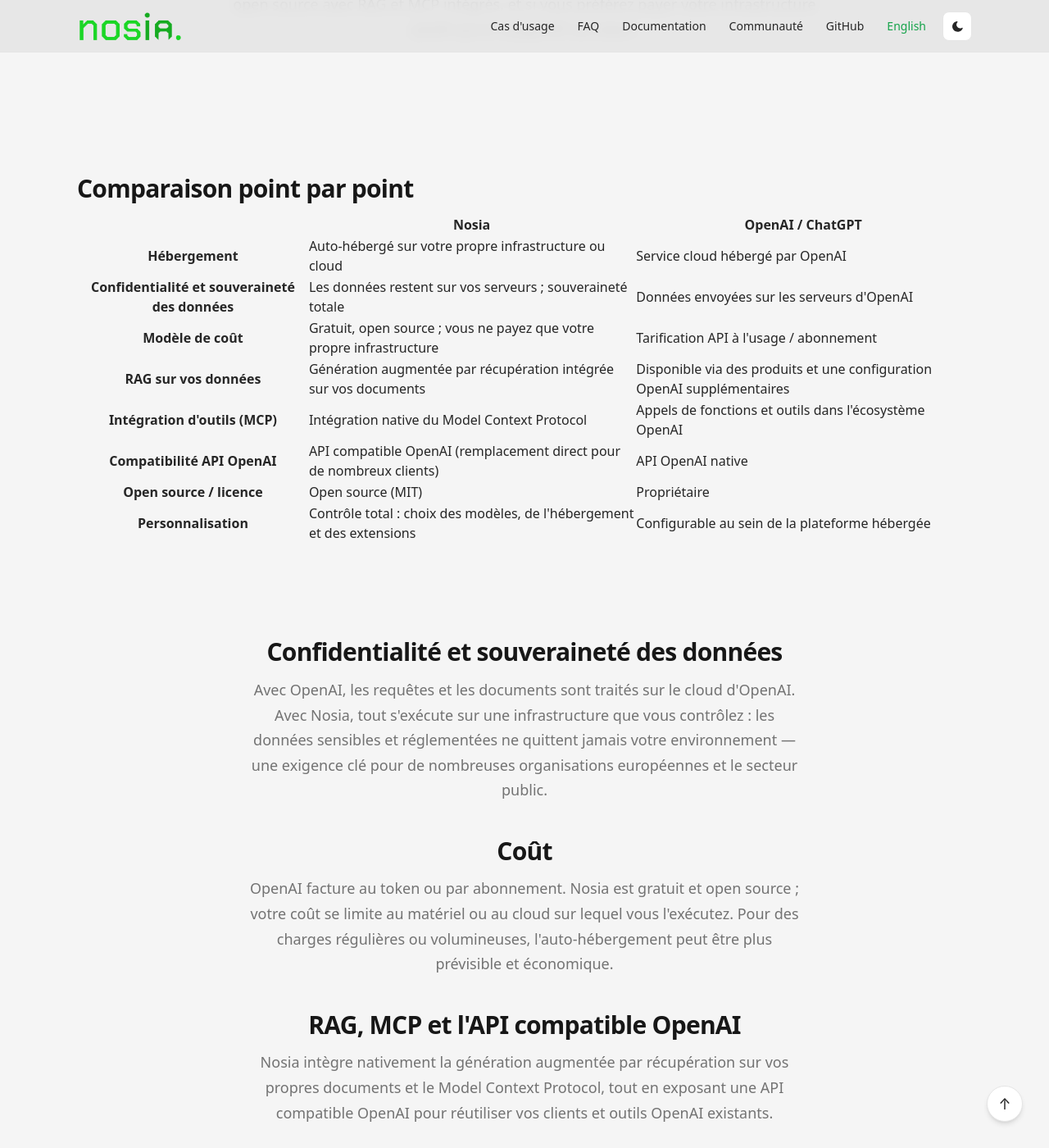
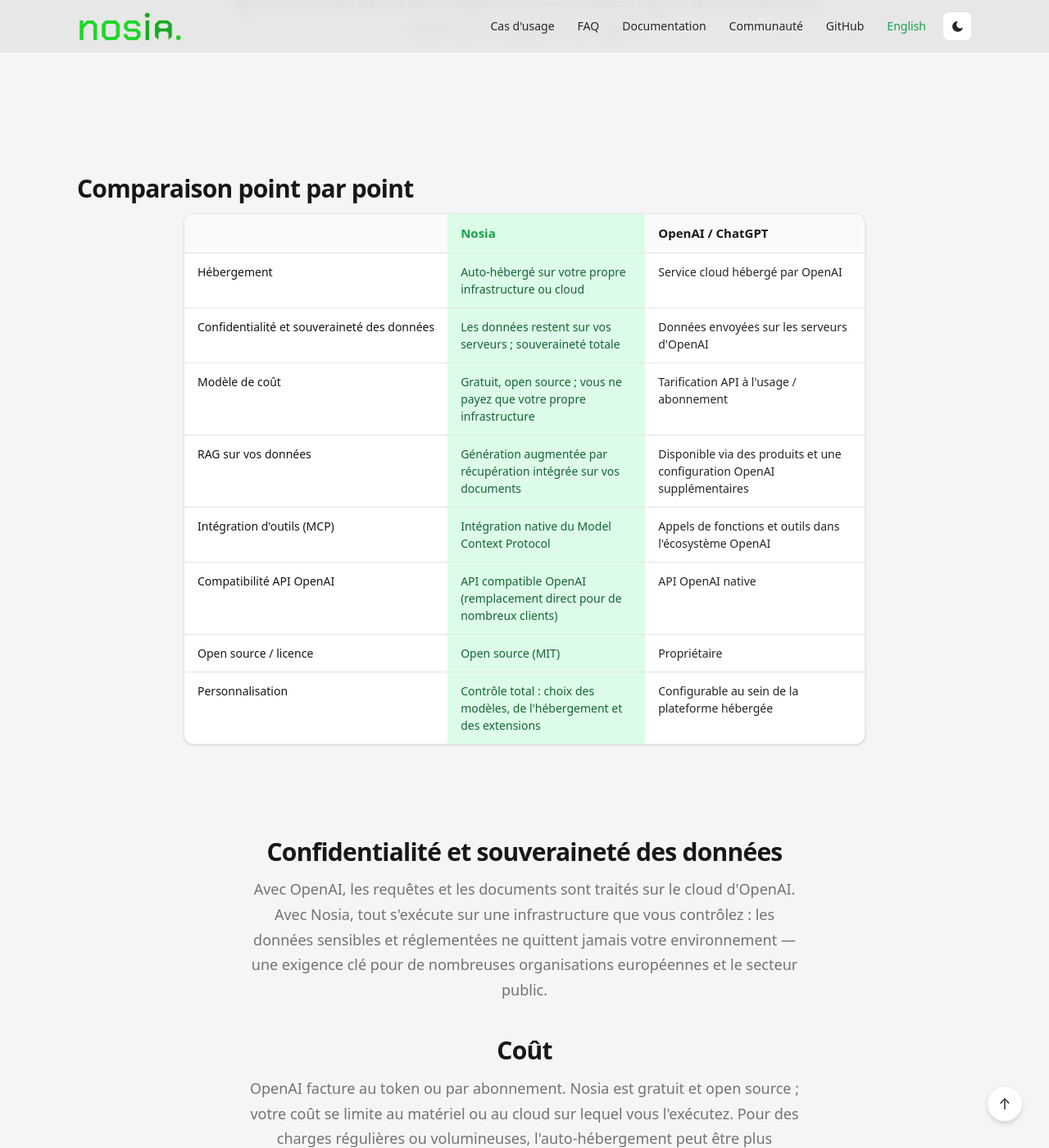
Before and after one commit to dilolabs/nosia-ai, a Jekyll site: the page built from nosia-vs-openai.md, in a window 1280 px wide and 1400 px high, scrolled down 644 px. Shown: the whole window at 82% size. Built offline with Jekyll 4.4.1, drawn with Linux system fonts in a browser that asks for light colours.

Commit message:
fix: comparison table style

```diff
--- a/_includes/comparison-table.html
+++ b/_includes/comparison-table.html
@@ -5,6 +5,7 @@
         rows=page.comparison %}
   where page.comparison is a list of { dimension, a, b } maps.
 {%- endcomment -%}
+<div class="comparison-table-wrap nosia-scroll">
   <table class="comparison-table">
     <thead>
       <tr><th></th><th>{{ include.col_a }}</th><th>{{ include.col_b }}</th></tr>
@@ -19,3 +20,4 @@
       {%- endfor -%}
     </tbody>
   </table>
+</div>
--- a/assets/css/style.css
+++ b/assets/css/style.css
@@ -527,6 +527,89 @@ a.card:hover {
 }
 
 /* ===================================================================
+   COMPARISON TABLE — card surface, token borders, flat elevation,
+   green-accented "Nosia" column (first data column). Mirrors the
+   design system: light-first, 1px borders, shadow-sm, class-based dark.
+   =================================================================== */
+.comparison-table-wrap {
+  max-width: 52rem;
+  margin: 0 auto;
+  overflow-x: auto;
+  background: var(--surface-card);
+  border: 1px solid var(--border);
+  border-radius: var(--radius-xl);
+  box-shadow: var(--shadow-sm);
+  transition: background-color var(--duration) var(--ease),
+              border-color var(--duration) var(--ease);
+}
+
+.comparison-table {
+  width: 100%;
+  border-collapse: collapse;
+  font-size: var(--text-sm);
+  color: var(--text-body);
+}
+
+.comparison-table th,
+.comparison-table td {
+  padding: var(--space-3) var(--space-4);
+  text-align: left;
+  vertical-align: top;
+  border-bottom: 1px solid var(--border);
+}
+
+.comparison-table tbody tr:last-child th,
+.comparison-table tbody tr:last-child td {
+  border-bottom: none;
+}
+
+/* Column headers */
+.comparison-table thead th {
+  background: var(--surface-sunken);
+  color: var(--text-strong);
+  font-weight: var(--weight-semibold);
+  font-size: var(--text-15);
+  white-space: nowrap;
+}
+
+/* Row header = the dimension label */
+.comparison-table tbody th[scope="row"] {
+  font-weight: var(--weight-medium);
+  color: var(--text-strong);
+  white-space: nowrap;
+}
+
+/* Highlight the Nosia column (first data column) with the house green tint */
+.comparison-table thead th:nth-child(2),
+.comparison-table tbody td:nth-child(2) {
+  background: var(--accent-soft);
+  color: var(--accent-soft-text);
+  font-weight: var(--weight-medium);
+}
+
+.comparison-table thead th:nth-child(2) {
+  color: var(--accent-strong);
+  font-weight: var(--weight-bold);
+}
+
+.dark .comparison-table thead th:nth-child(2) {
+  color: var(--accent-soft-text);
+}
+
+/* Row hover uses the house green hover tint */
+.comparison-table tbody tr:hover th[scope="row"],
+.comparison-table tbody tr:hover td {
+  background: var(--hover-tint);
+  color: var(--accent-soft-text);
+}
+
+@media (max-width: 768px) {
+  .comparison-table { font-size: var(--text-xs); }
+  .comparison-table th,
+  .comparison-table td { padding: var(--space-2) var(--space-3); }
+}
+
+/* ===================================================================
    FAQ — <details>/<summary> accordion, card styling, inline chevron
    =================================================================== */
 .faq-list {
```
Lines whose indentation alone changed are shown as unchanged.
